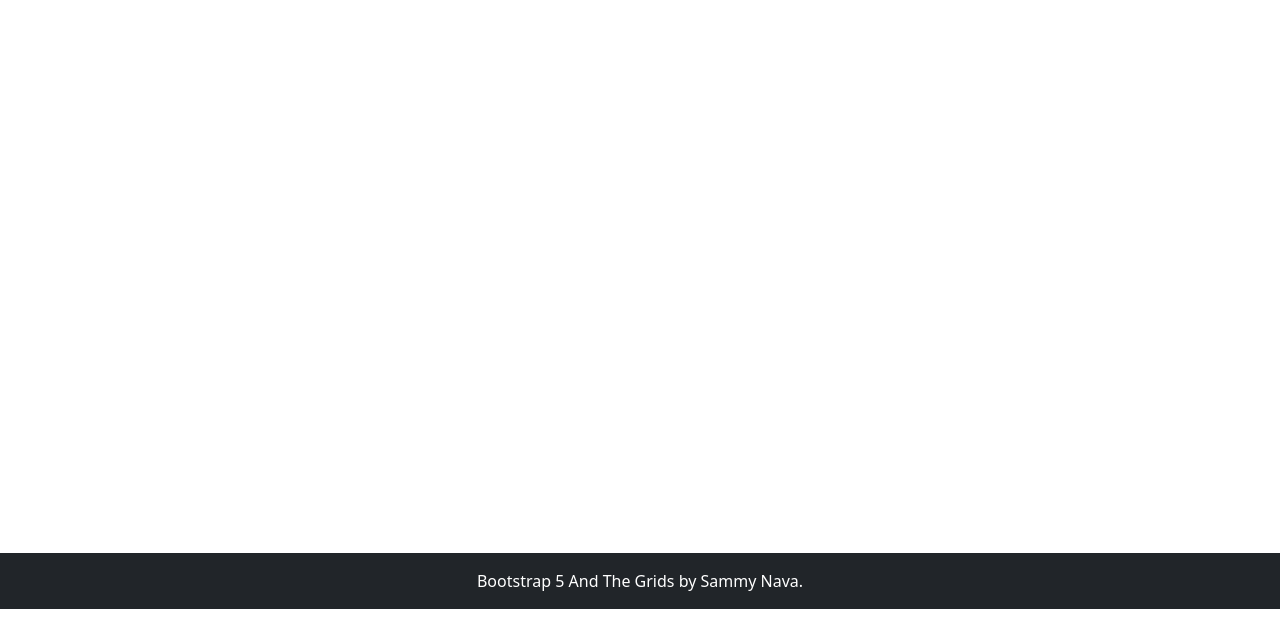
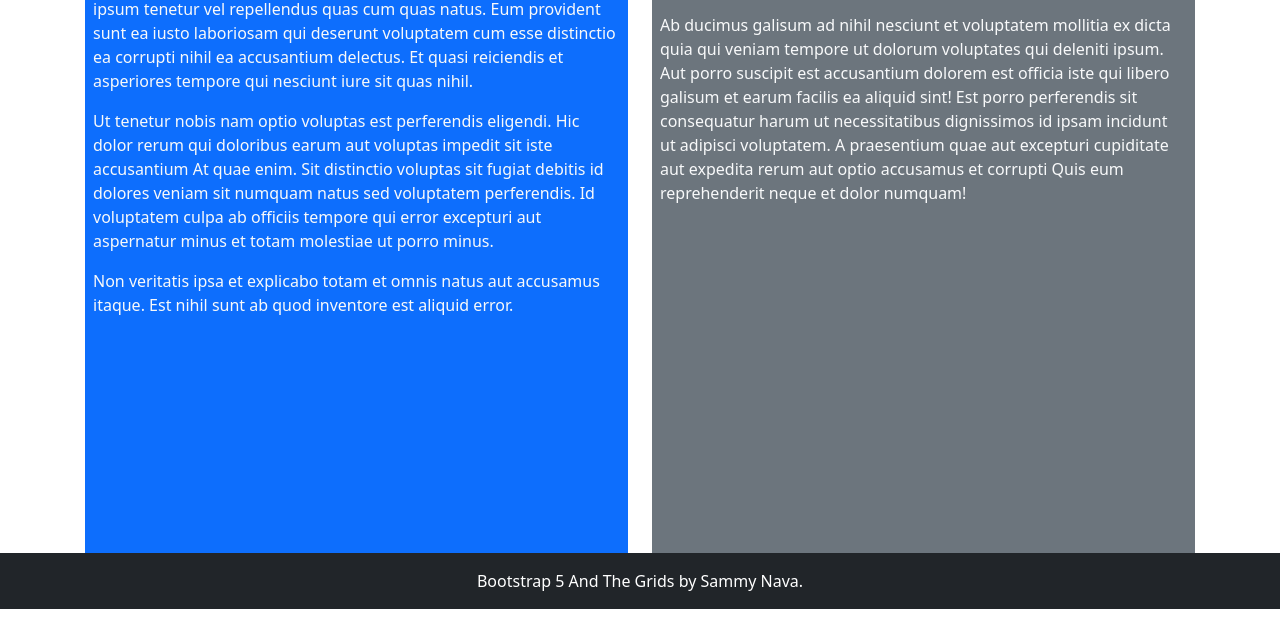
Before and after one commit to RedAngelRedux/cf-Bootstrap5AndTheGrids, a plain HTML site: page Grid1.html in a window 1280 px wide. Shown: the part 191-816 px from the top of the page. Drawn offline with nearby package versions, Linux system fonts and the light colour scheme.

Commit message:
Implemented Grid One
Created the first of nine common Bootstrap Grid layouts.  Added CSS class minHeight to site.css.

```diff
--- a/Grid1.html
+++ b/Grid1.html
@@ -64,8 +64,21 @@
 </nav>
 
     <main class="flex-shrink-0">
-    <div class="container">
-
+    <div class="container h-100 minHeight">
+        <div class="row h-100 row-cols-1 row-cols-md-2 gy-2">
+            <div class="col">
+                <div class="bg-primary text-light h-100 p-2">
+                    <span class="display-6">COL ONE</span>
+                    <p>Lorem ipsum dolor sit amet. At dolorum laudantium non atque accusamus aut temporibus delectus ex voluptatem galisum qui illo commodi sit itaque nesciunt. Ut Quis asperiores quo repellat iure quo ipsum tenetur vel repellendus quas cum quas natus. Eum provident sunt ea iusto laboriosam qui deserunt voluptatem cum esse distinctio ea corrupti nihil ea accusantium delectus. Et quasi reiciendis et asperiores tempore qui nesciunt iure sit quas nihil. </p><p>Ut tenetur nobis nam optio voluptas est perferendis eligendi. Hic dolor rerum qui doloribus earum aut voluptas impedit sit iste accusantium At quae enim. Sit distinctio voluptas sit fugiat debitis id dolores veniam sit numquam natus sed voluptatem perferendis. Id voluptatem culpa ab officiis tempore qui error excepturi aut aspernatur minus et totam molestiae ut porro minus. </p><p>Non veritatis ipsa et explicabo totam et omnis natus aut accusamus itaque. Est nihil sunt ab quod inventore est aliquid error. </p>
+                </div>
+            </div>
+            <div class="col">
+                <div class="bg-secondary text-light h-100 p-2">
+                    <div class="display-6">COL TWO</div>
+                    <p>Lorem ipsum dolor sit amet. Nam saepe Quis est quas dolores et quae modi! Aut amet nostrum qui dolores sapiente ea fugit molestiae vel sapiente laudantium et consequatur quasi ut assumenda tenetur. </p><p>Ab ducimus galisum ad nihil nesciunt et voluptatem mollitia ex dicta quia qui veniam tempore ut dolorum voluptates qui deleniti ipsum. Aut porro suscipit est accusantium dolorem est officia iste qui libero galisum et earum facilis ea aliquid sint! Est porro perferendis sit consequatur harum ut necessitatibus dignissimos id ipsam incidunt ut adipisci voluptatem. A praesentium quae aut excepturi cupiditate aut expedita rerum aut optio accusamus et corrupti Quis eum reprehenderit neque et dolor numquam! </p>
+                </div>
+            </div>
+        </div>
     </div>
     </main>
     <footer class="footer mt-auto py-3 bg-dark sticky-footer">
--- a/css/site.css
+++ b/css/site.css
@@ -23,3 +23,7 @@ main>.container {
     font-size: normal;
     color: rgb(195,255,0);
 }
+
+.minHeight {
+    min-height: 85vh;
+}
```
